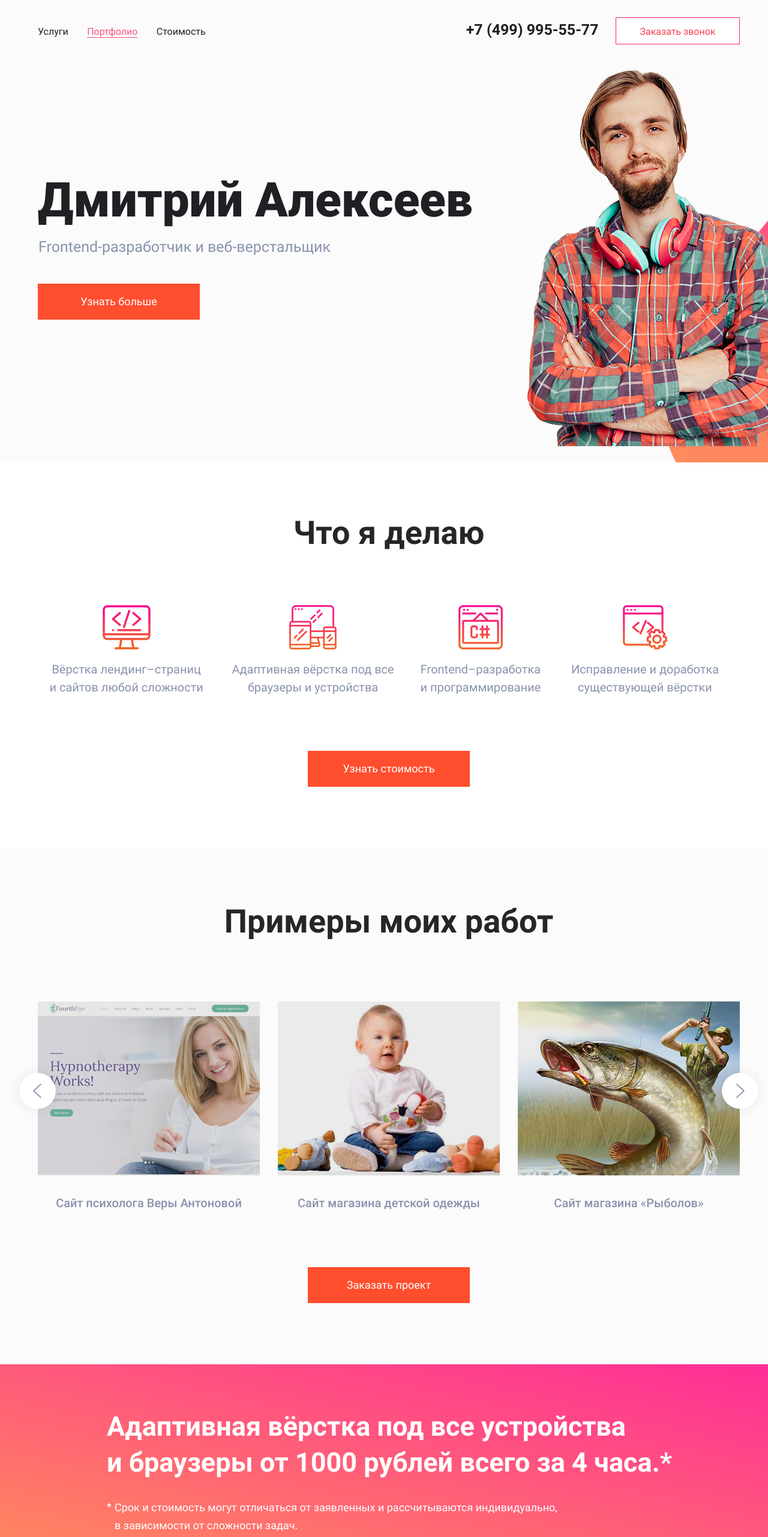
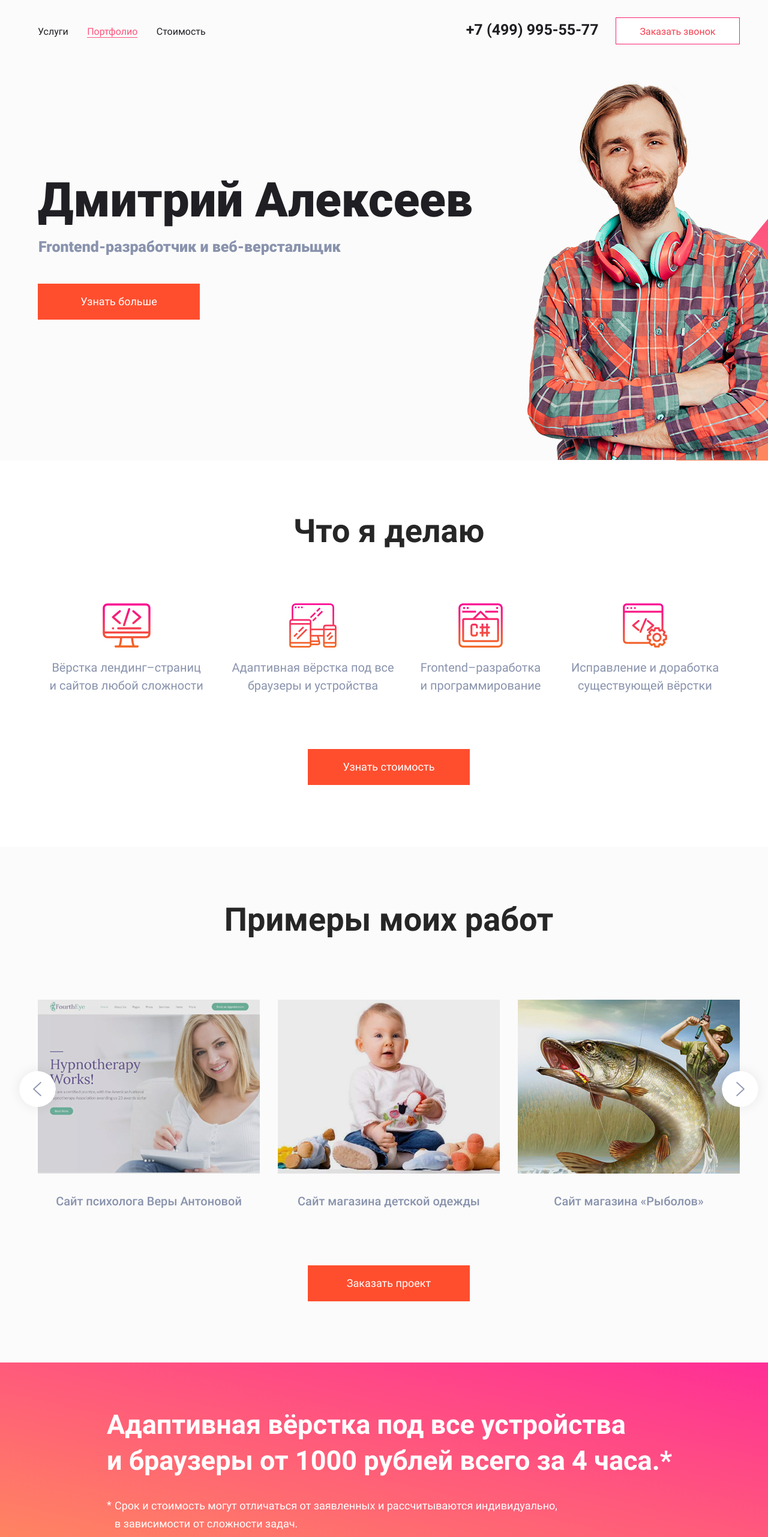
Before and after one commit to pavel4832/Skillbox-Diploma-Project, a plain HTML site: page index.html in a window 1280 px wide. Shown: the top 2563 px of the page at 60% size. Drawn offline with Linux system fonts and the light colour scheme.

Commit message:
Первые доработки. 1. Добавил aria-label к ссылке на звонок. 2. Изменил h1. 3. Убрал заголовок из секции с ценами. 4. заменил тег p на cite в блоке с ценами. 5. Урал теги br. 6. Изменил на div блок копирайта.

```diff
--- a/index.html
+++ b/index.html
@@ -34,13 +34,13 @@
         <div class="header-contact">
           <a href="tel:+74999955577" class="header-phone">+7 (499) 995-55-77</a>
 
-          <a href="#" class="button header-btn">Заказать звонок</a>
+          <a href="#" class="button header-btn" aria-label="Заказать звонок">Заказать звонок</a>
         </div>
 
         <div class="header-description">
-          <h2 class="header-title">Дмитрий Алексеев</h2>
-
-          <p class="header-description-text">Frontend-разработчик и веб-верстальщик</p>
+          <h1 class="header-title">Дмитрий Алексеев
+            <span class="header-description-text">Frontend-разработчик и веб-верстальщик</span>
+          </h1>
 
           <a href="#" class="button description-btn">Узнать больше</a>
         </div>
@@ -50,8 +50,6 @@
     </header>
 
     <main class="main-page">
-      <h1 class="visually-hidden">Портфолио Frontend разработчик и веб-верстальщик</h1>
-
       <section class="my-skills container">
         <h2 class="my-skills-title">Что я делаю</h2>
 
@@ -125,10 +123,10 @@
 
       <section class="my-price">
         <div class="container price-wrapper">
-          <h2 class="my-price-title">Адаптивная вёрстка под все устройства
-            и&nbsp;браузеры от 1000 рублей всего за 4 часа.*</h2>
+          <p class="my-price-title">Адаптивная вёрстка под все устройства
+            и&nbsp;браузеры от 1000 рублей всего за 4 часа.*</p>
 
-          <p class="my-price-comment">Срок и стоимость могут отличаться от заявленных и рассчитываются  индивидуально,<br> в зависимости от сложности задач.</p>
+          <cite class="my-price-comment">Срок и стоимость могут отличаться от заявленных и рассчитываются  индивидуально, в&nbsp;зависимости от сложности задач.</cite>
         </div>
       </section>
     </main>
@@ -184,9 +182,9 @@
         </div>
       </div>
 
-      <section class="copyright-info">
+      <div class="copyright-info">
         <p class="copyright-text">© Дмитрий Алексеев, 2016 – 2018</p>
-      </section>
+      </div>
     </footer>
   </body>
 </html>
--- a/style/header.css
+++ b/style/header.css
@@ -1,6 +1,6 @@
 /*Header styles*/
 header {
-  padding-bottom: 238px;
+  padding-bottom: 235px;
   background-color: #fbfbfb;
   background-image: url("../img/Ellipse_1.png");
   background-position: bottom;
@@ -102,6 +102,7 @@ header {
 }
 
 .header-description-text {
+  display: block;
   margin: 0;
   margin-left: 1px;
 
@@ -116,6 +117,6 @@ header {
 
 .header-img {
   position: absolute;
-  top: 107px;
+  top: 130px;
   right: -74px;
 }
--- a/style/main.css
+++ b/style/main.css
@@ -158,6 +158,9 @@
   margin-bottom: 0;
   margin-left: 126px;
   padding-left: 10px;
+  padding-right: 170px;
+
+  font-style: normal;
   line-height: 30px;
   color: #ffffff;
 }
```
